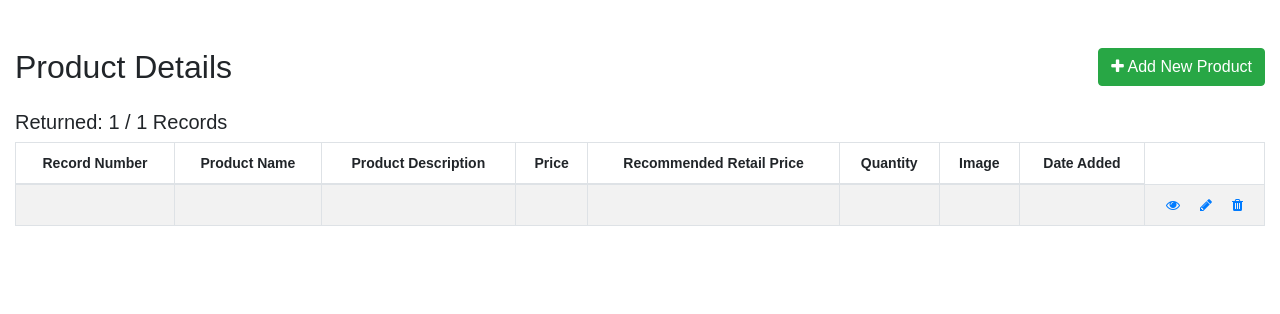
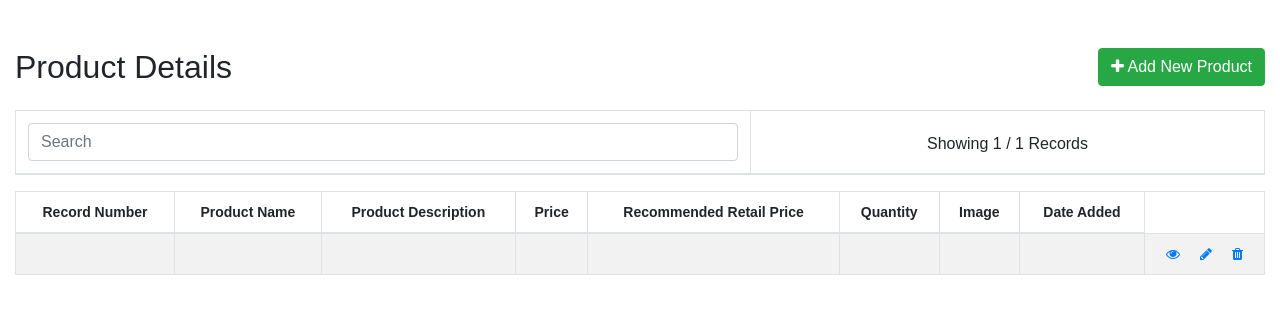
Before and after one commit to hexedhorizon/it28-ecommerce, a PHP site: page /public/products.php in a window 1280 px wide. Shown: the part 54-368 px from the top of the page. Run offline with PHP 8.4, Linux system fonts and the light colour scheme; a user stored in the database is signed in; data comes from the database, SQL or seed files in the repository; data that the repository does not hold is empty.

Commit message:
Products changes

```diff
--- a/public/products.php
+++ b/public/products.php
@@ -72,8 +72,17 @@ if(!isset($_SESSION["loggedin"]) || $_SESSION["loggedin"] !== true){
                     if($result->rowCount() > 0){
                         // Define the table template
                         $tableTemplate = '
+                                <table class="table table-bordered table-striped">
+                                    <thead>
+                                        <tr>
+                                            <th> <input class="form-control mr-sm-2" type="search" placeholder="Search" aria-label="Search">
+                                        </th>
+                                        <th class="text-center" colspan="8"><h6>Showing ' . $totalRows . ' / ' . $totalRows . ' Records</h6></th>
 
-                                <h5 class="text-left">Returned: ' . $totalRows . ' / ' . $totalRows . ' Records</h3>
+                                        </tr>
+                                    </thead>
+                                </table>
+
                                 <table class="table table-bordered table-striped">
                                     <thead>
                                         <tr>
```
